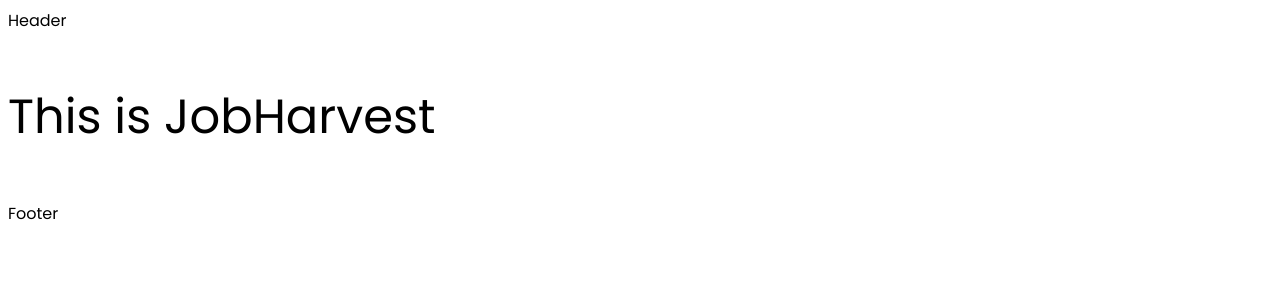
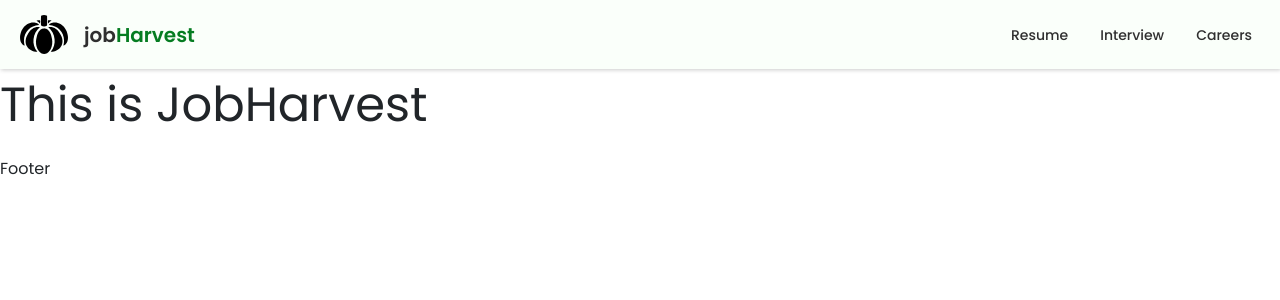
Before and after one commit to Simon-Cheek/JobHarvest, a React (Vite) app in the folder client/: page / in a window 1280 px wide. Shown: the top 300 px of the page. Built offline with nearby package versions, Linux system fonts and the light colour scheme.

Commit message:
Install bootstrap, manage header

```diff
--- a/client/package.json
+++ b/client/package.json
@@ -11,6 +11,7 @@
   },
   "dependencies": {
     "@emotion/react": "^11.13.3",
+    "bootstrap": "^5.3.3",
     "react": "^18.3.1",
     "react-bootstrap": "^2.10.5",
     "react-dom": "^18.3.1"
--- a/client/src/Components/Header.jsx
+++ b/client/src/Components/Header.jsx
@@ -1,8 +1,74 @@
 import { css } from "@emotion/react";
 /** @jsxImportSource @emotion/react */
+import "bootstrap/dist/css/bootstrap.min.css";
+
+import Nav from "react-bootstrap/Nav";
+import Navbar from "react-bootstrap/Navbar";
+
+import logo from "../../public/pumpkin.svg";
+
+// Styles
+const headerCss = css`
+  background-color: #fafffa;
+  padding: 10px 20px;
+  box-shadow: 1px 1px 4px #2f2f2f3f;
+`;
+
+const logoCss = css`
+  display: flex;
+  align-items: center;
+  gap: 16px;
+`;
+
+const navLinksCss = css`
+  display: flex;
+  gap: 16px;
+  font-weight: 500;
+`;
+
+const linkCss = css`
+  font-size: 14px;
+  color: #2f2f2f;
+  display: inline-block;
+  transition: color, transform 0.25s;
+  &:hover {
+    color: #585858;
+    transform: scale(1.1);
+  }
+`;
+
+const brandCss = css`
+  color: #2f2f2f;
+  font-weight: 600;
+`;
 
 function Header() {
-  return <div>Header</div>;
+  return (
+    <Navbar expand="md" css={headerCss}>
+      <Navbar.Brand href="#home" css={logoCss}>
+        <img src={logo} alt="Job Harvest Logo - Pumpkin" width="48" />
+        <span css={brandCss}>
+          job<span style={{ color: "#057C21" }}>Harvest</span>
+        </span>
+      </Navbar.Brand>
+
+      <Navbar.Toggle aria-controls="basic-navbar-nav" />
+
+      <Navbar.Collapse id="basic-navbar-nav" className="justify-content-end">
+        <Nav css={navLinksCss}>
+          <Nav.Link href="#home">
+            <span css={linkCss}>Resume</span>
+          </Nav.Link>
+          <Nav.Link href="#interview">
+            <span css={linkCss}>Interview</span>
+          </Nav.Link>
+          <Nav.Link href="#careers">
+            <span css={linkCss}>Careers</span>
+          </Nav.Link>
+        </Nav>
+      </Navbar.Collapse>
+    </Navbar>
+  );
 }
 
 export default Header;
```
Also changed, not shown: 1 other file (tests, documents, lock files or other folders).
